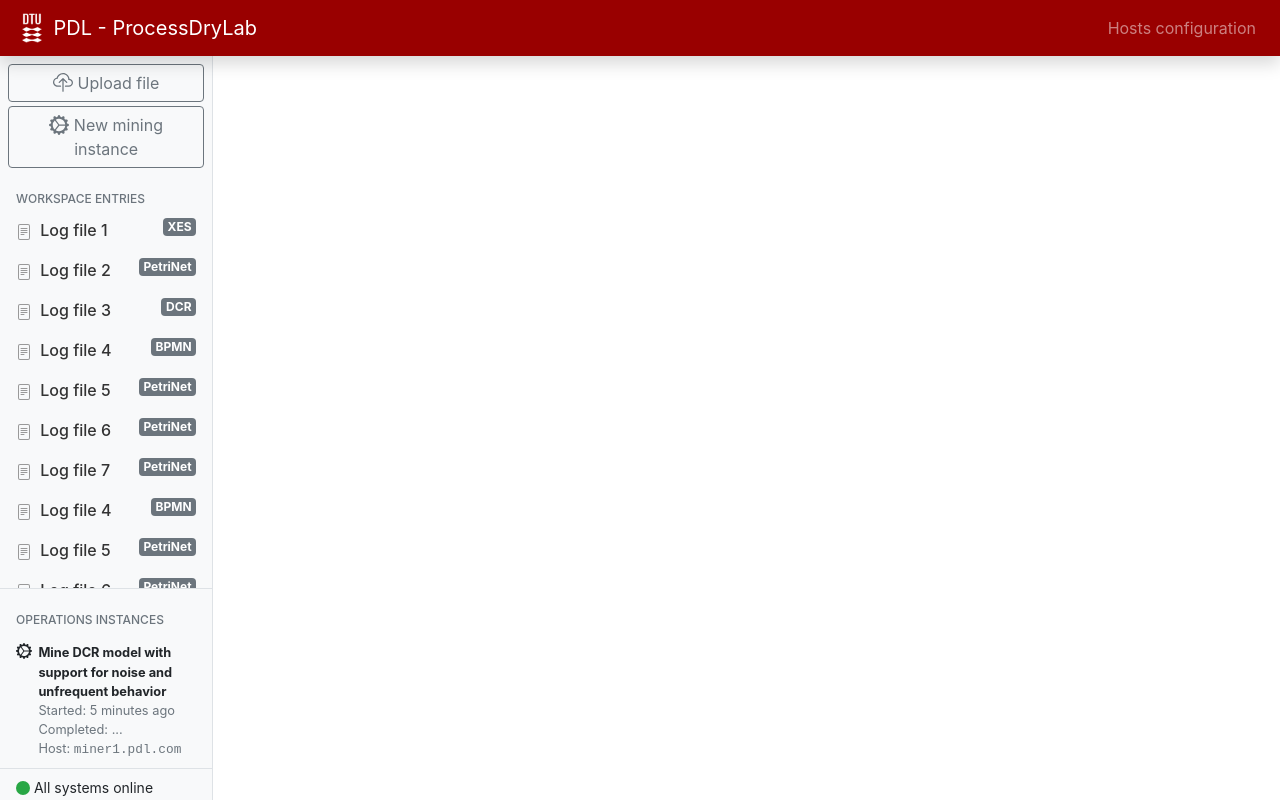
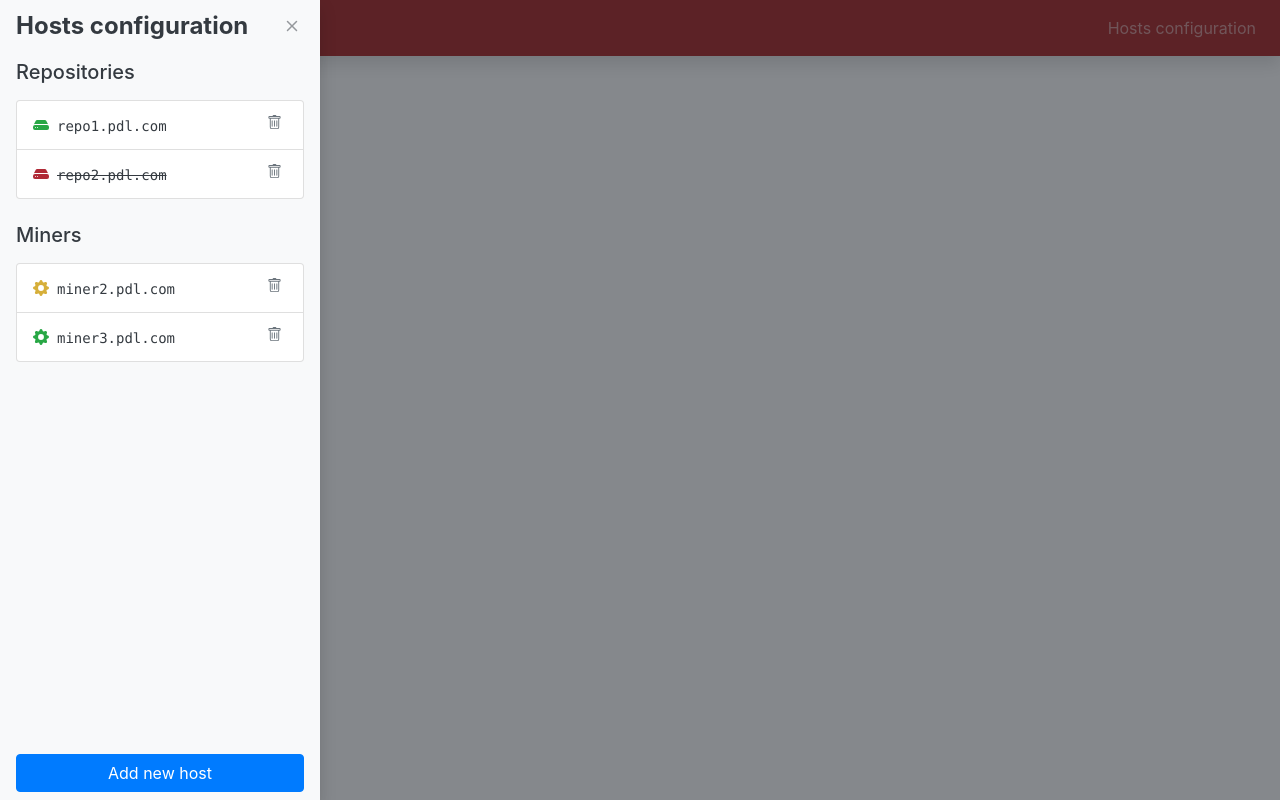
Before and after one commit to ProcessDryLab/dashboard-2, a Vue app: page / in a window 1280 px wide. Built offline with nearby package versions, Linux system fonts and the light colour scheme.

Commit message:
Fixes on style of sidebars

```diff
--- a/src/components/SidebarHosts.vue
+++ b/src/components/SidebarHosts.vue
@@ -1,26 +1,39 @@
 <template>
-	<b-sidebar id="sidebar-1" title="Hosts configuration" shadow backdrop>
+	<b-sidebar id="sidebar-1" title="Hosts configuration" shadow backdrop visible>
 		<div class="px-3 py-2">
 			<h5 class="mb-3">Repositories</h5>
 			<b-list-group>
-				<b-list-group-item class="pl-3">
-					<b-icon icon="hdd-fill" style="color: #28a745" /> <tt>repository1.pdl.com</tt>
+				<b-list-group-item class="pl-3 online">
+					<b-icon icon="hdd-fill" />
+					<code class="text-dark ml-2">repo1.pdl.com</code>
+					<b-button variant="link" class="float-right p-0 text-secondary" style="font-size: 0.75em">
+						<b-icon icon="trash" />
+					</b-button>
 				</b-list-group-item>
-				<b-list-group-item class="pl-3">
-					<b-icon icon="hdd-fill" animation="fade" style="color: #bf920d" /> <tt>repository2.pdl.com</tt>
+				<b-list-group-item class="pl-3 offline">
+					<b-icon icon="hdd-fill" />
+					<code class="text-dark ml-2">repo2.pdl.com</code>
+					<b-button variant="link" class="float-right p-0 text-secondary" style="font-size: 0.75em">
+						<b-icon icon="trash" />
+					</b-button>
 				</b-list-group-item>
 			</b-list-group>
 
 			<h5 class="mt-4 mb-3">Miners</h5>
 			<b-list-group>
-				<b-list-group-item class="pl-3">
-					<b-icon icon="gear-fill" style="color: #28a745" /> <tt>miner1.pdl.com</tt>
+				<b-list-group-item class="pl-3 loading">
+					<b-icon icon="gear-fill" />
+					<code class="text-dark ml-2">miner2.pdl.com</code>
+					<b-button variant="link" class="float-right p-0 text-secondary" style="font-size: 0.75em">
+						<b-icon icon="trash" />
+					</b-button>
 				</b-list-group-item>
-				<b-list-group-item class="pl-3">
-					<b-icon icon="gear-fill" animation="fade" style="color: #bf920d" /> <tt>miner2.pdl.com</tt>
-				</b-list-group-item>
-				<b-list-group-item class="pl-3">
-					<b-icon icon="gear-fill" style="color: #28a745" /> <tt>miner3.pdl.com</tt>
+				<b-list-group-item class="pl-3 online">
+					<b-icon icon="gear-fill" />
+					<code class="text-dark ml-2">miner3.pdl.com</code>
+					<b-button variant="link" class="float-right p-0 text-secondary" style="font-size: 0.75em">
+						<b-icon icon="trash" />
+					</b-button>
 				</b-list-group-item>
 			</b-list-group>
 
@@ -43,3 +56,20 @@
 	},
 };
 </script>
+
+<style>
+.online > svg {
+	color: #28a745;
+}
+.loading > svg {
+	/* color: #bf920d; */
+	color: #cc9a06;
+	animation: 0.75s infinite ease-in-out alternate b-icon-animation-fade;
+}
+.offline > svg {
+	color: #b02a37;
+}
+.offline code {
+	text-decoration: line-through;
+}
+</style>
--- a/src/components/SidebarWrapper.vue
+++ b/src/components/SidebarWrapper.vue
@@ -1,7 +1,7 @@
 <template>
 	<nav class="col-md-3 col-lg-2 d-md-block bg-light sidebar collapse px-0 border-right">
 		<div class="sidebar-sticky px-0 mx-0">
-			<div style="height: calc(100vh - 80px)">
+			<div style="height: calc(100vh - 86px)">
 				<div class="h-75 overflow-auto pb-1">
 					<b-nav class="flex-column">
 						<b-button variant="outline-secondary" class="mt-3 mx-2">
@@ -48,7 +48,7 @@
 	bottom: 0;
 	left: 0;
 	z-index: 100; /* Behind the navbar */
-	padding: 48px 0 0; /* Height of navbar */
+	padding: 56px 0 0; /* Height of navbar */
 }
 
 @media (max-width: 767.98px) {
@@ -60,7 +60,7 @@
 .sidebar-sticky {
 	position: relative;
 	top: 0;
-	height: calc(100vh - 48px);
+	height: calc(100vh - 56px);
 	overflow-x: hidden;
 	overflow-y: auto; /* Scrollable contents if viewport is shorter than content. */
 }
```
